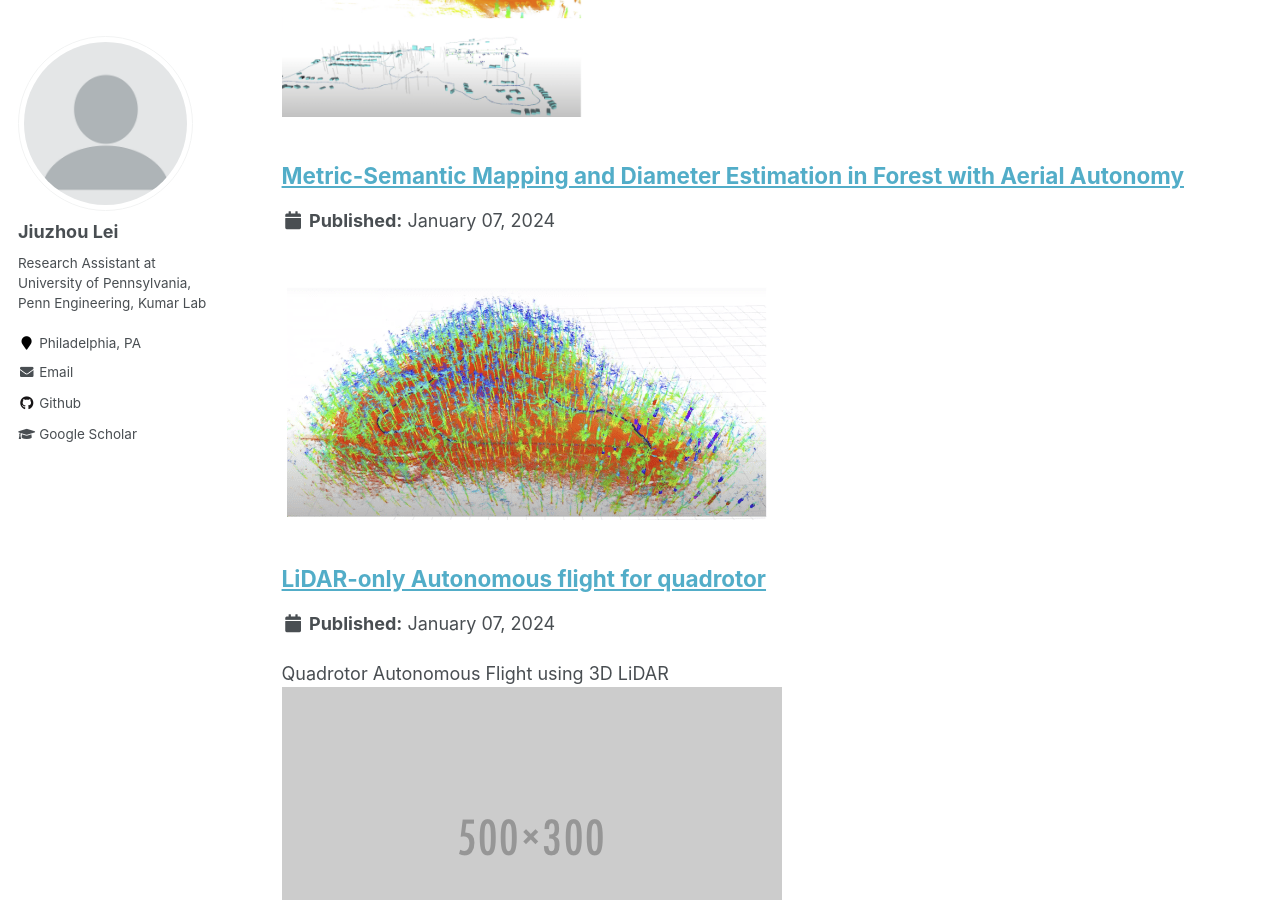
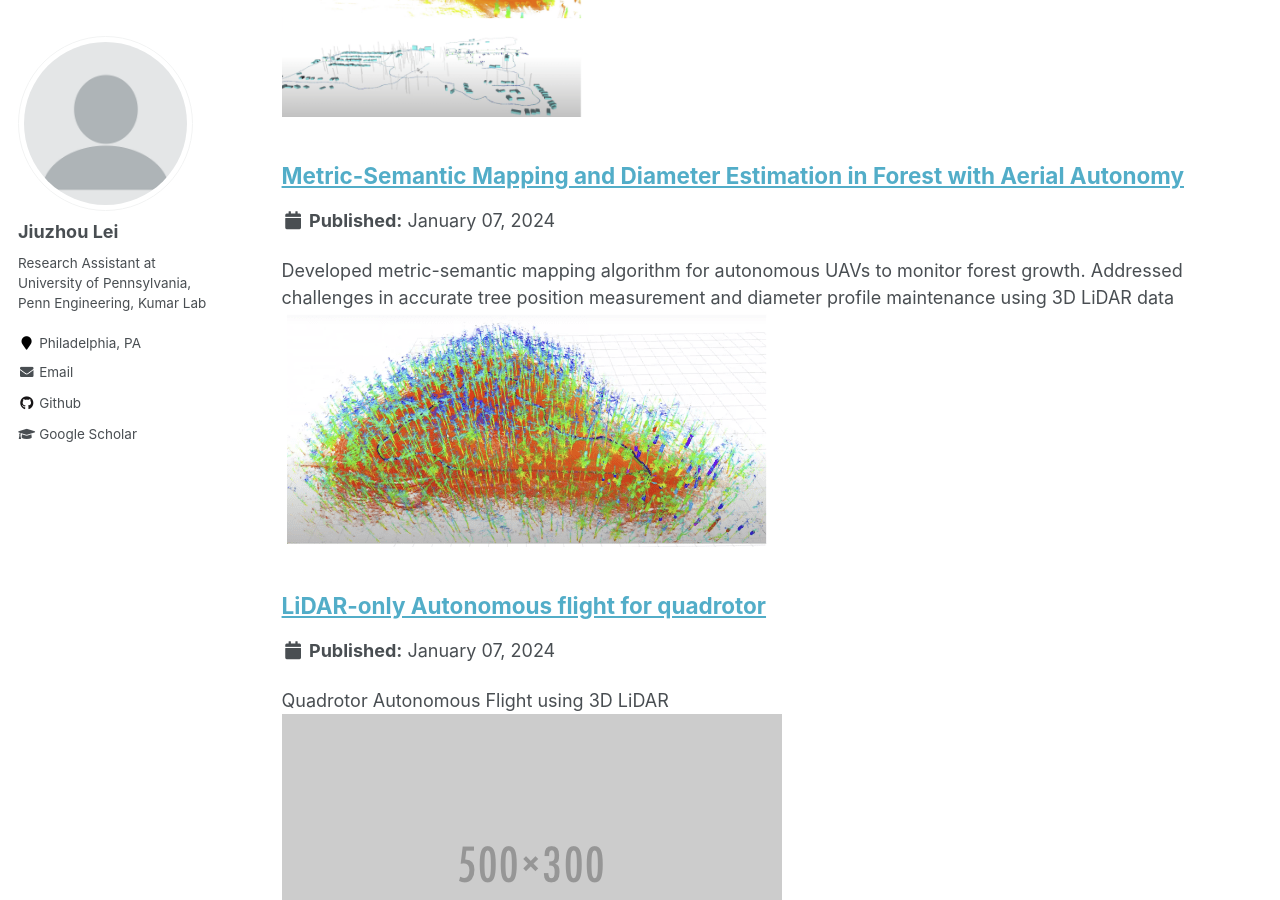
Before and after one commit to RollingOat/jiuzhou_lei.github.io, a Jekyll site: the page built from _pages/portfolio.html, in a window 1280 px wide and 900 px high, scrolled down 647 px. Built offline with Jekyll 4.4.1, drawn with Linux system fonts in a browser that asks for light colours.

Commit message:
Update portfolio-2.md

```diff
--- a/_portfolio/portfolio-2.md
+++ b/_portfolio/portfolio-2.md
@@ -1,6 +1,8 @@
 ---
 title: "Metric-Semantic Mapping and Diameter Estimation in Forest with Aerial Autonomy"
-excerpt: "<br/><img src='forest_portfolio-min.png'>"
+excerpt: "Developed metric-semantic mapping algorithm for autonomous UAVs to monitor
+forest growth. Addressed challenges in accurate tree position measurement and diameter profile maintenance using
+3D LiDAR data<br/><img src='forest_portfolio-min.png'>"
 collection: portfolio
 ---
 
```
